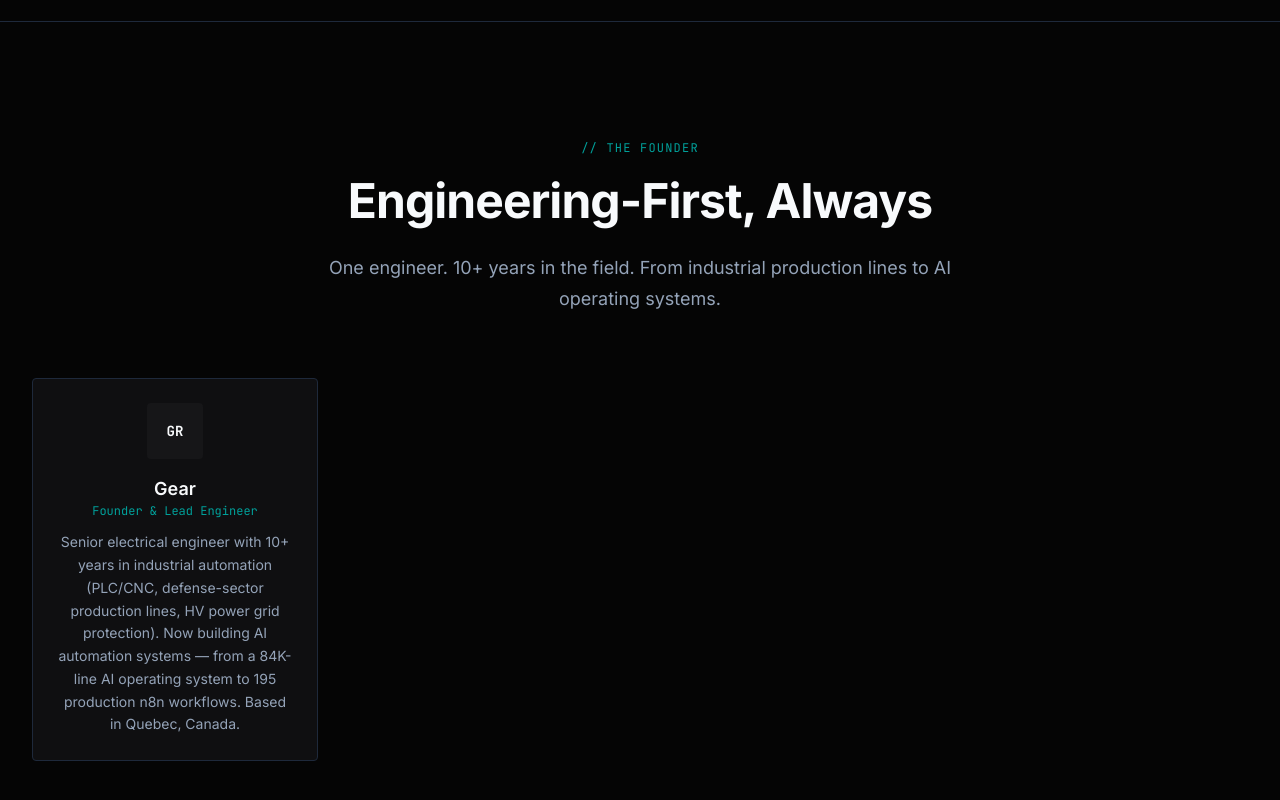
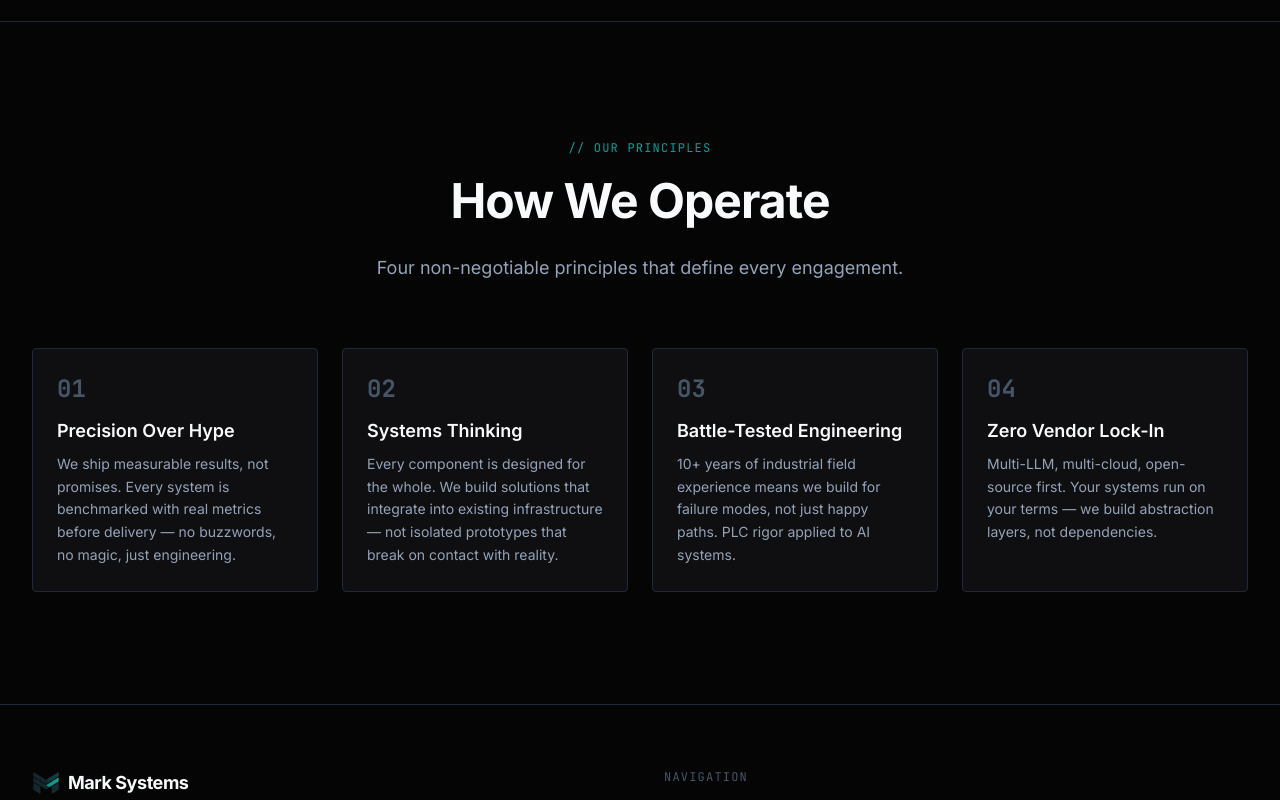
Before and after one commit to AILabManager-tech/mark-systems, a Next.js app: page /en/about in a window 1280 px wide. Shown: the part 560-1360 px from the top of the page. Built offline with nearby package versions, Linux system fonts and the light colour scheme.

Commit message:
fix: remove founder section from About page
Co-Authored-By: Claude Opus 4.6 <noreply@anthropic.com>

```diff
--- a/src/app/[locale]/about/AboutContent.tsx
+++ b/src/app/[locale]/about/AboutContent.tsx
@@ -2,37 +2,14 @@
 
 import { useTranslations } from "next-intl";
 import { SectionHeader } from "@/components/ui/SectionHeader";
-import { TeamCard } from "@/components/ui/TeamCard";
 import { ValueCard } from "@/components/ui/ValueCard";
 import { StaggerContainer } from "@/components/motion/StaggerContainer";
-import { TEAM_MEMBER_IDS, teamMemberNames } from "@/lib/team-data";
 
 export function AboutContent() {
   const tAbout = useTranslations("about");
 
   return (
-    <>
-      <section className="section-padding border-t border-b border-surface-border">
-        <div className="section-container">
-          <SectionHeader
-            label={tAbout("teamLabel")}
-            title={tAbout("teamTitle")}
-            description={tAbout("teamDescription")}
-          />
-          <StaggerContainer className="grid gap-6 sm:grid-cols-2 lg:grid-cols-4">
-            {TEAM_MEMBER_IDS.map((id) => (
-              <TeamCard
-                key={id}
-                memberId={id}
-                name={teamMemberNames[id].name}
-                initials={teamMemberNames[id].initials}
-              />
-            ))}
-          </StaggerContainer>
-        </div>
-      </section>
-
-      <section className="section-padding">
+    <section className="section-padding border-t border-surface-border">
       <div className="section-container">
         <SectionHeader
           label={tAbout("valuesLabel")}
@@ -46,6 +23,5 @@ export function AboutContent() {
         </StaggerContainer>
       </div>
     </section>
-    </>
   );
 }
```
Lines whose indentation alone changed are shown as unchanged.
